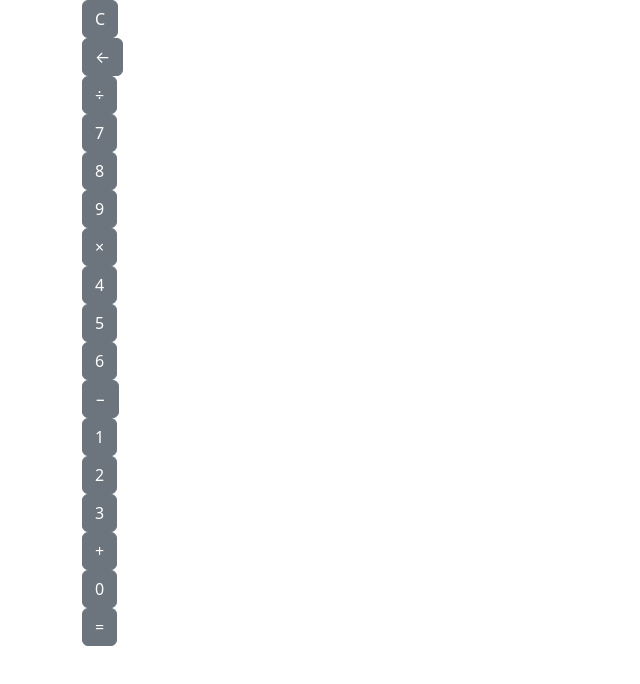
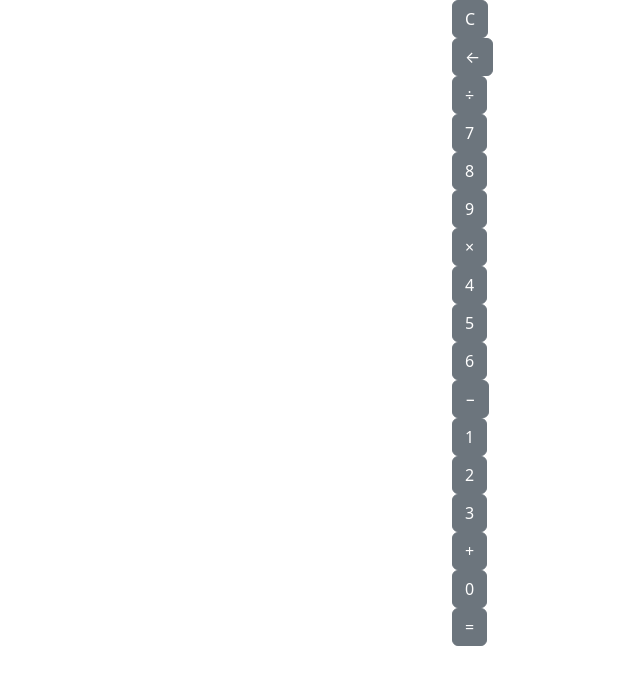
Before and after one commit to TrevorMustoe/LAB-calculator, a plain HTML site: page index.html in a window 1280 px wide. Shown: the whole page, without its empty margins (0-640 px from the left). Drawn offline with nearby package versions, Linux system fonts and the light colour scheme.

Commit message:
Made a container with 400px width

```diff
--- a/index.html
+++ b/index.html
@@ -14,9 +14,9 @@
 
 
 <!--TODO (TM) 1. Make buttons should be clickable search for component button in doc-->
-<!--TODO (TM) 2. To Get Symbols for Math, You'll Need to Look Up Their HTML Codes-->
-<!--TODO (TM) 3. Make a wrapper - 400px container-->
-  <div class="container">
+<!--TODO (TM) 2. Get Symbols for Math, You'll Need to Look Up Their HTML Codes-->
+<!--TODO (TM) 3. Make a wrapper - 400px width container-->
+  <div class="container" id="main-calc">
     <div class="box box1"><button type="button" class="btn btn-secondary">C</button></div>
     <div class="box box1"><button type="button" class="btn btn-secondary">&larr;</button></div>
     <div class="box box1"><button type="button" class="btn btn-secondary">&divide;</button></div>
--- a/main.css
+++ b/main.css
@@ -1,7 +1,3 @@
-table{
-  border: black 4px solid;
+#main-calc{
+ width: 400px;
 }
-
-th{
-  border: black 2px solid;
-}
```
